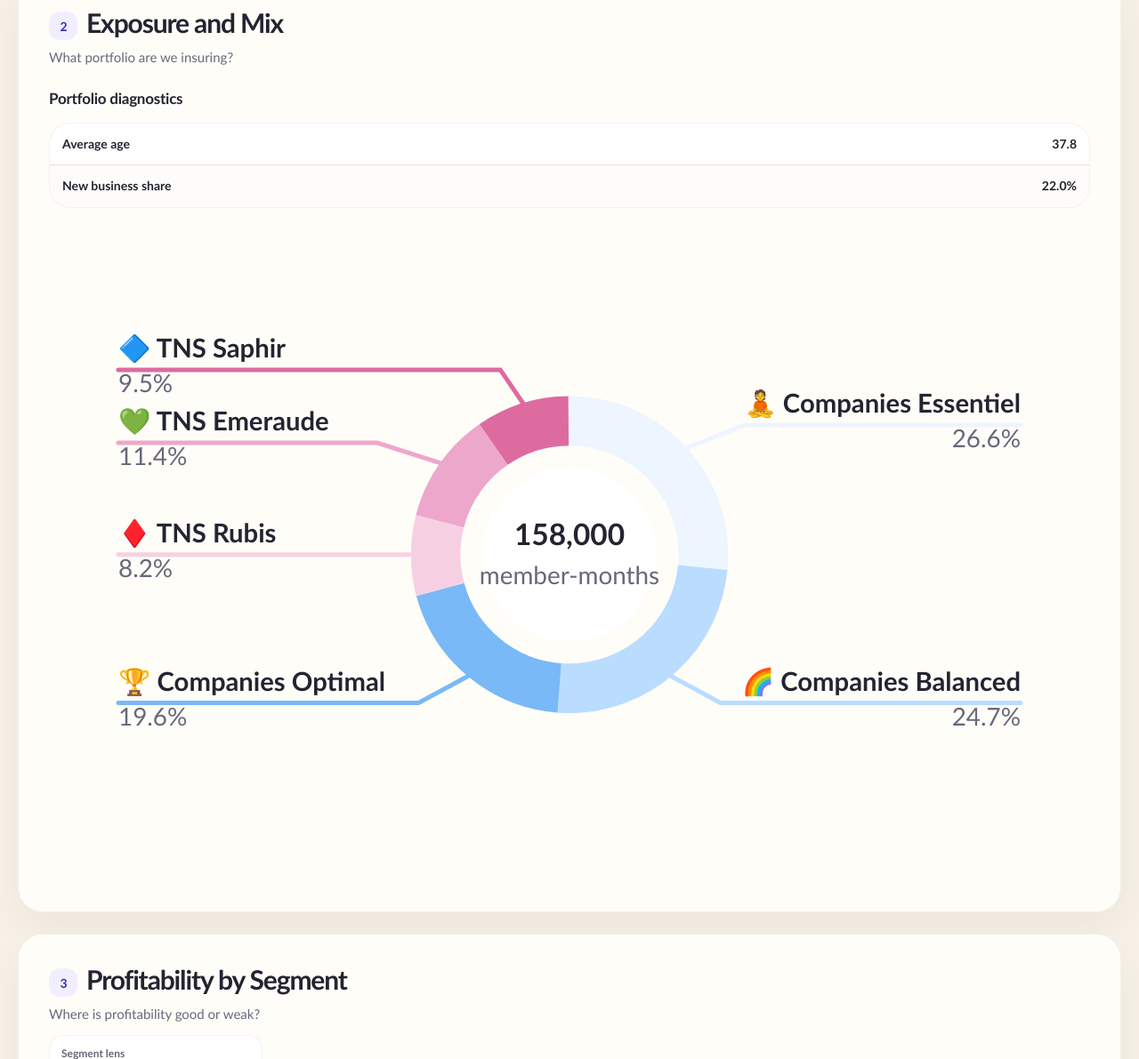
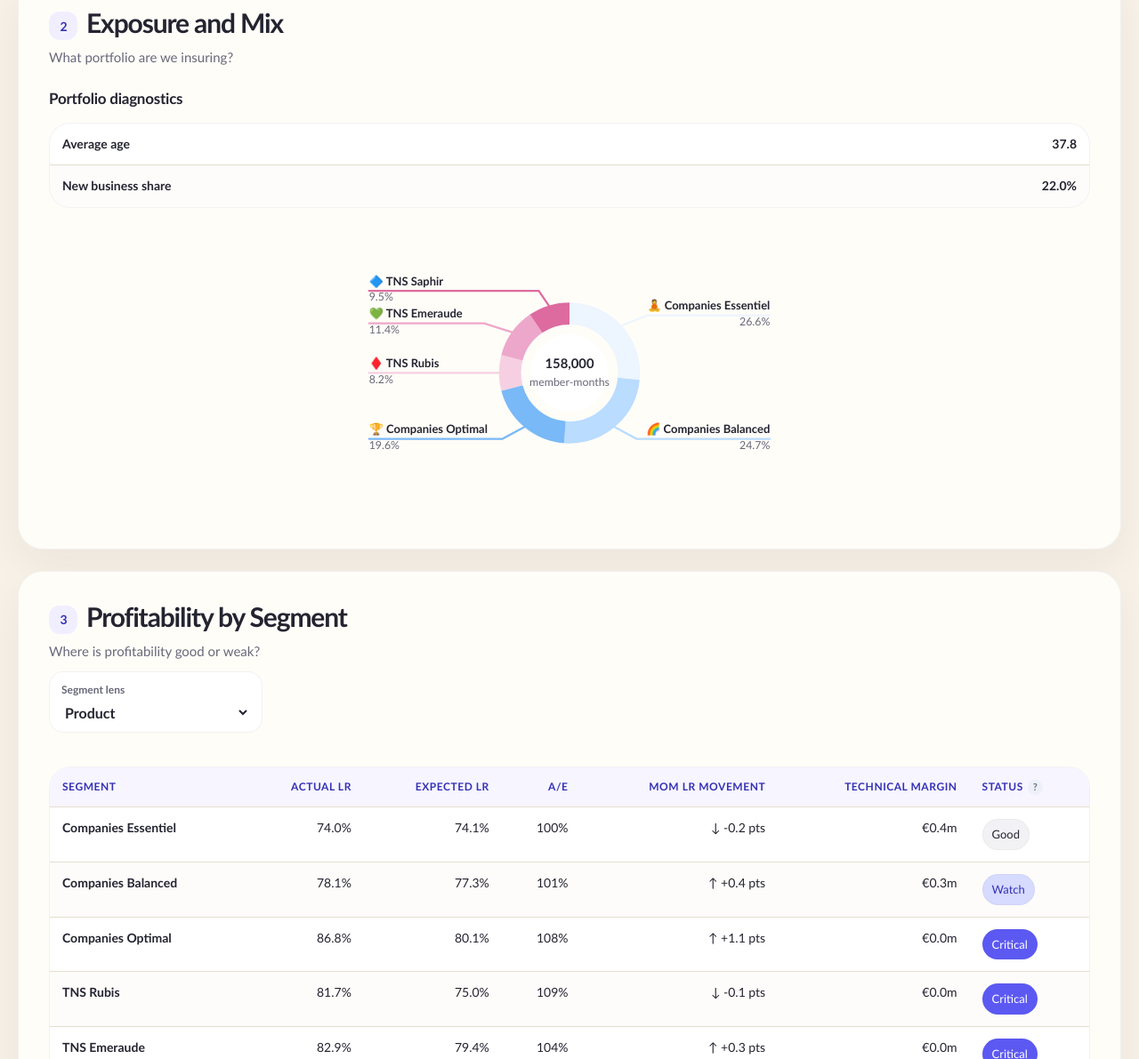
Before and after one commit to trngtina/alan-health-profitability-cockpit, a plain HTML site: page alan_health_profitability_cockpit.html in a window 1280 px wide. Shown: the part 1119-2310 px from the top of the page at 89% size. Drawn offline with Linux system fonts and the light colour scheme; a web font is replaced by a local one.

Commit message:
Reduce product donut size

```diff
--- a/alan_health_profitability_cockpit.html
+++ b/alan_health_profitability_cockpit.html
@@ -121,7 +121,7 @@
     .mix-layout { display: grid; grid-template-columns: 360px 1fr; gap: 14px; align-items: start; }
     .exposure-layout { display: grid; gap: 18px; align-items: start; }
     .donut-card { display: grid; justify-items: stretch; gap: 10px; padding: 4px 0 0; border: 0; border-radius: 0; background: transparent; }
-    .donut-card svg { display: block; width: 100%; height: auto; overflow: visible; }
+    .donut-card svg { display: block; width: min(100%, 520px); height: auto; overflow: visible; justify-self: center; }
     .bar-list { display: grid; gap: 10px; }
     .bar-row { display: grid; grid-template-columns: 150px 1fr 70px; gap: 10px; align-items: center; font-size: 14px; }
     .track { height: 28px; border-radius: 999px; background: var(--surface-soft); overflow: hidden; }
```
Also changed, not shown: index.html (+1 -1 lines).
